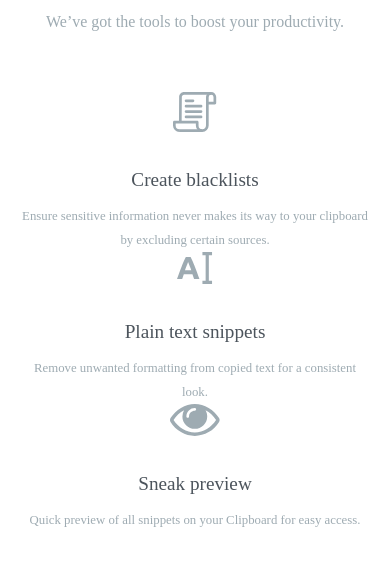
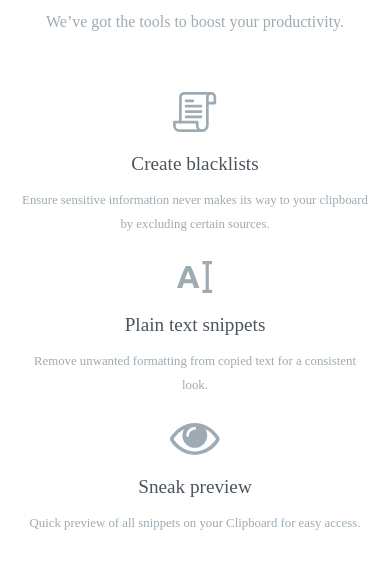
Before and after one commit to Sphynxo/Clipboard, a plain HTML site: page index.html in a window 390 px wide. Shown: the part 2276-2861 px from the top of the page. Drawn offline with Linux system fonts and the light colour scheme; a web font is replaced by a local one.

Commit message:
margins last update

```diff
--- a/Styles/queries.css
+++ b/Styles/queries.css
@@ -51,6 +51,13 @@
 
     .workflow-features {
         flex-direction: column;
+        gap: 3.2rem;
+    }
+
+    .blacklist-heading,
+    .text-snippets-heading,
+    .sneak-heading {
+        margin-top: 2.4rem;
     }
 
     .companies {
```
